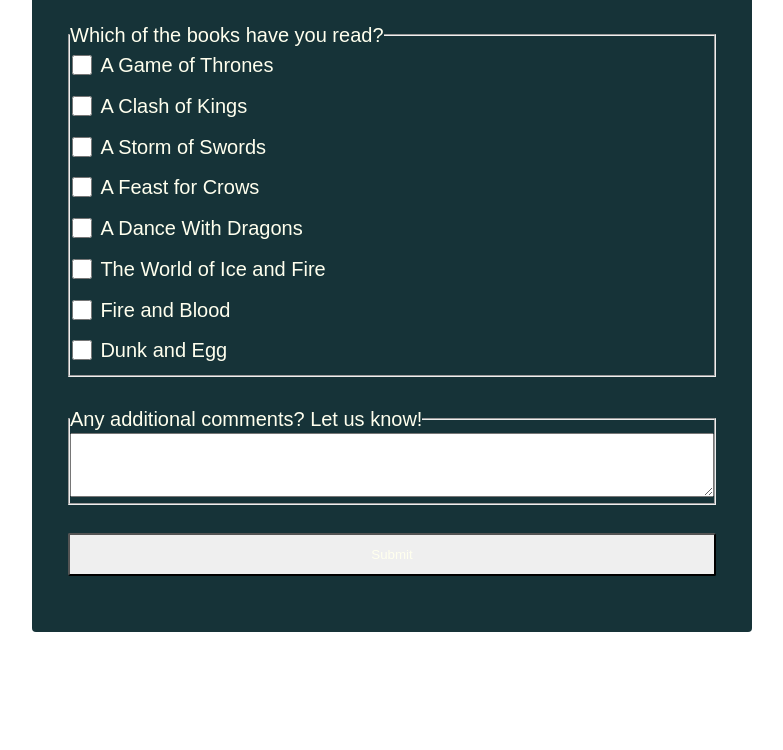
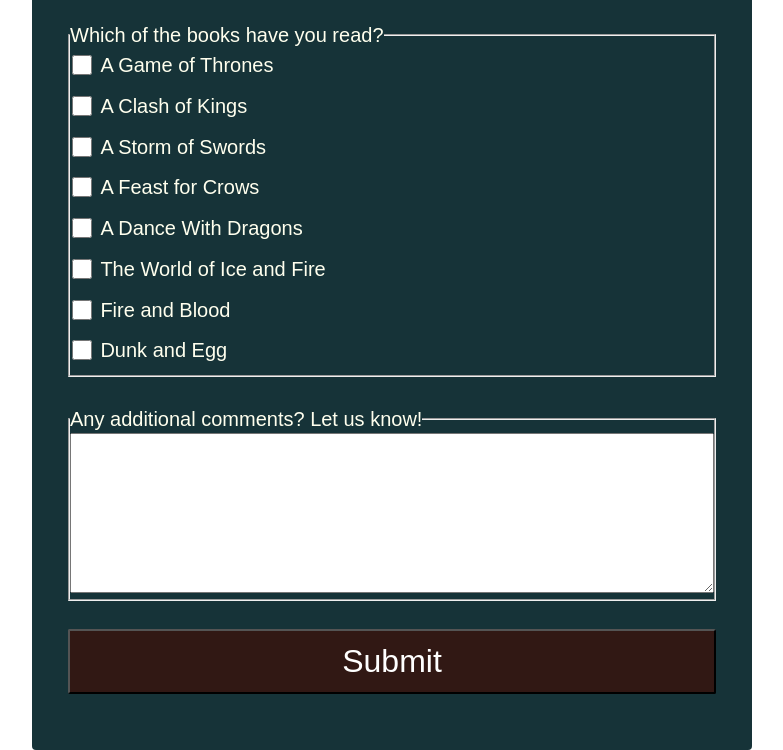
Before and after one commit to nataliesmyth/got-survey, a plain HTML site: page index.html in a window 1280 px wide. Shown: the part 850-1600 px from the top of the page, without its empty margins (248-1031 px from the left). Before the commit the page ends 1482 px from the top, so only its background shows below. Drawn offline with Linux system fonts and the light colour scheme.

Commit message:
comment and submit button updates

```diff
--- a/style.css
+++ b/style.css
@@ -104,14 +104,16 @@
 #comments {
   padding: 1rem;
   width: 100%;
-  height: 4rem;
+  height: 10rem;
 }
 
 .submit-button {
   display: block;
   width: 100%;
   padding: 0.75rem;
-  color: inherit;
+  color: #fff;
+  background-color: #311814;
   border-radius: 2px;
   cursor: pointer;
+  font-size: 2rem;
 }
```
